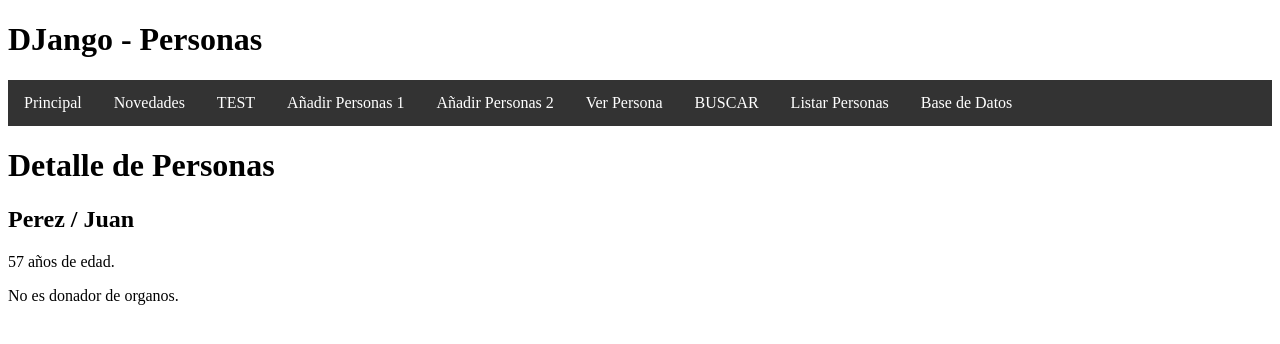
After one commit to MoisesEnrique/proy02, a Django app: page /personas/1/ in a window 1280 px wide. The commit adds this page. Shown: the top 344 px of the page. Run offline with Django 3.2, Linux system fonts and the light colour scheme; data comes from the database, SQL or seed files in the repository; both versions use the stored data as it was after the commit.

Commit message:
Django 5 Usando clases genericas - DetailView

```diff
--- a/src/personas/models.py
+++ b/src/personas/models.py
@@ -11,4 +11,5 @@
     def get_absolute_url(self):
         # return "/showPersonas/"+str(self.id)+"/" #cada vez que llamamaos a la funcion nos retorna la url:
                                                     # showPersonas/3/la funcion q se llame
-        return reverse('personas:ver_persona', kwargs={'myID':self.id})
+        #return reverse('personas:ver_persona', kwargs={'myID':self.id}) #Funciona con ver-personas
+        return reverse('personas:persona-detail', kwargs={'pk':self.id})    #Funciona con listar-personas
--- /dev/null
+++ b/src/personas/templates/personas/persona_detail.html
@@ -0,0 +1,22 @@
+{% extends 'base1.html' %}
+{% block title %}
+    Detalle de Personas
+{% endblock %}
+
+{% block body %}
+
+    <h1>Detalle de Personas</h1>
+
+    <h2>{{ object.apellidos }} / {{ object.nombres }} </h2>
+    <p> {{ object.edad }} años de edad. </p>
+
+        <p>
+            {% if object.donador %}
+                Es
+            {% else %}
+                No es
+            {% endif %}
+            donador de organos.
+        </p>
+
+{% endblock %}
--- a/src/personas/templates/personas/persona_list.html
+++ b/src/personas/templates/personas/persona_list.html
@@ -9,7 +9,7 @@
     {% for instance in object_list %}
         <p>
             {{ instance.id }} -
-            <a href='{{ instance.get_abdolute_url }}'> {{ instance.nombres }} {{ instance.apellidos }} {{ instance.edad }}</a>
+            <a href='{{ instance.get_absolute_url }}'> {{ instance.nombres }} {{ instance.apellidos }} {{ instance.edad }}</a>
         </p>
     {% endfor %}
 {% endblock %}
--- a/src/personas/urls.py
+++ b/src/personas/urls.py
@@ -10,6 +10,7 @@
 
 from .views import (
     PersonaListView,
+    PersonaDetailView,
 )
 
 
@@ -23,4 +24,5 @@
     path('showPersonas/<int:myID>/delete/', personasDeleteView, name="eliminar persona"), #eliminar persona #utilizamos show persona pq ya recibe el id, lo ideal seria crear una nueva vista
     path('showPersonas/', personasListView, name="mostrar personas"),
     path('', PersonaListView.as_view(), name='persona-list'),
+    path('<int:pk>/', PersonaDetailView.as_view(), name='persona-detail'),
 ]
--- a/src/personas/views.py
+++ b/src/personas/views.py
@@ -9,12 +9,12 @@
 #importamos el nuevo formulario plano que creamos
 from .forms import RawPersonaForm
 
-from django.views.generic.list import (
+from django.views.generic import (
     ListView,
-
+    DetailView,
 )
 
-
+from django.urls import reverse
 
 # Create your views here.
 # creamos la vista
@@ -101,3 +101,6 @@
 class PersonaListView(ListView):
     model = Persona #el modelo trabaja con el modelo personas, la instancia provendra de aca
     queryset = Persona.objects.filter(edad__lte='25')   #consulta para mostrar los menores de 25
+
+class PersonaDetailView(DetailView):
+    model = Persona
```
Also changed, not shown: src/db.sqlite3.
